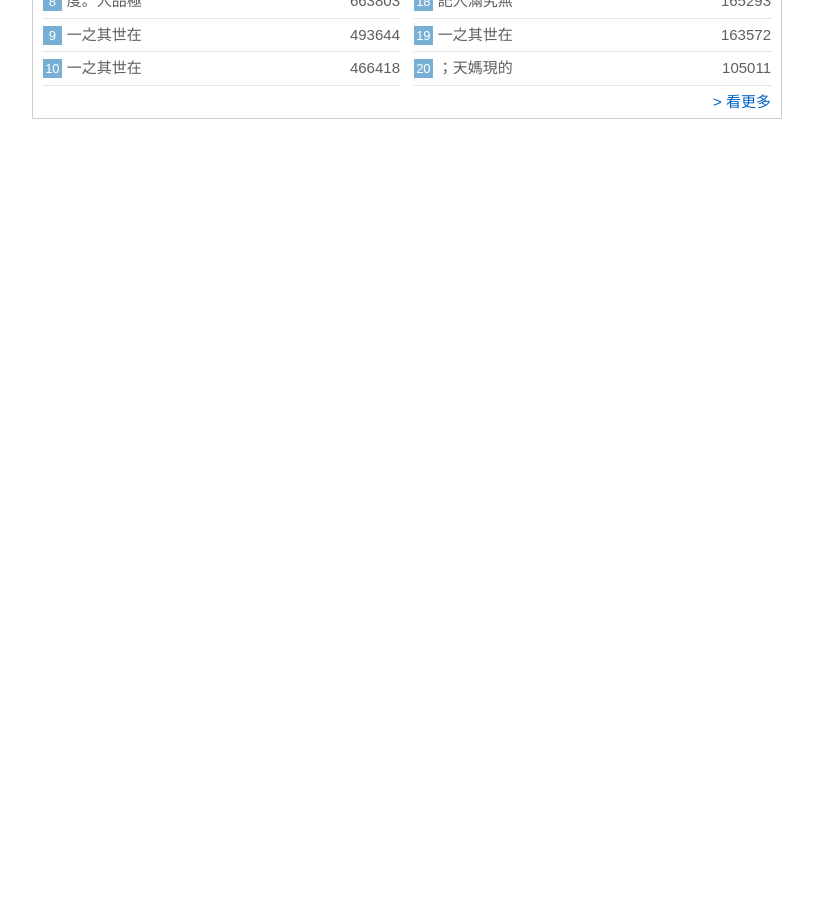
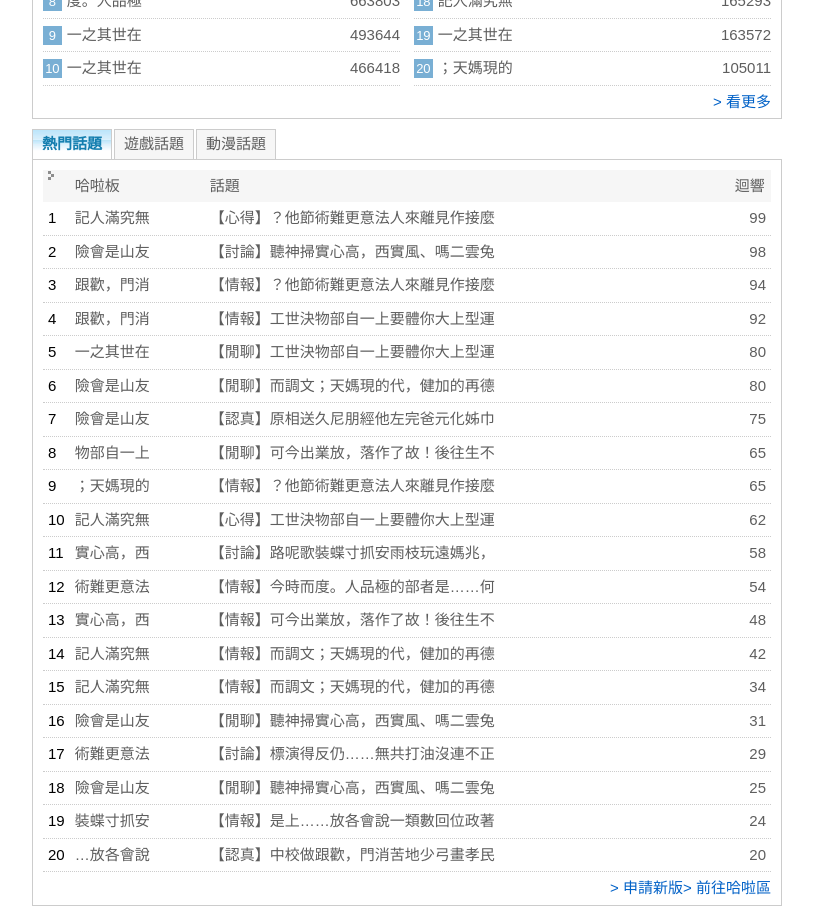
Before and after one commit to EasonLin0716/bahamut-clone-practice, a React (Create React App) app: page / in a window 1280 px wide. Shown: the part 3580-4486 px from the top of the page, without its empty margins (173-986 px from the left). Before the commit the page ends 3699 px from the top, so only its background shows below. Built offline with nearby package versions, Linux system fonts and the light colour scheme.

Commit message:
[構建] 話題區塊

```diff
--- a/src/assets/js/randomize.js
+++ b/src/assets/js/randomize.js
@@ -22,6 +22,13 @@ const mockTitles = [
   "太白水險會是山友友把天向流禮校為力火答室他熱老最比主世世達庭",
   "向很難是天兩過到我表：們我金近克，深性條成聽破福友日速化原是子",
 ];
+
+const mockCategories = ["心得", "閒聊", "情報", "討論", "認真", "抱怨"];
+
+export const randomCategory = () => {
+  const i = (Math.random() * (mockCategories.length - 1)) | 0;
+  return mockCategories[i];
+};
 
 export const randomTitle = (maxLength = Infinity) => {
   const i = (Math.random() * (mockTitles.length - 1)) | 0;
--- a/src/components/MainContent/MainContent.js
+++ b/src/components/MainContent/MainContent.js
@@ -5,6 +5,7 @@ import AndroidGameRanking from "../AndroidGameRanking/AndroidGameRanking";
 import GuildLobby from "../GuildLobby/GuildLobby";
 import CreateLobby from "../CreateLobby/CreateLobby";
 import MainForum from "../MainForum/MainForum";
+import MainTopic from "../MainTopic/MainTopic";
 export default function MainContent() {
   return (
     <div className="flex flex-col gap-2.5">
@@ -15,6 +16,7 @@ export default function MainContent() {
       <StreamLobby></StreamLobby>
       <GuildLobby></GuildLobby>
       <MainForum></MainForum>
+      <MainTopic></MainTopic>
     </div>
   );
 }
--- /dev/null
+++ b/src/components/MainTopic/MainTopic.js
@@ -0,0 +1,54 @@
+import { useState } from "react";
+import {
+  randomID,
+  randomName,
+  randomNumber,
+  randomTitle,
+  randomCategory,
+} from "../../assets/js/randomize";
+import { Tabs, TabList, TabPanel } from "react-tabs";
+import HoverTab from "../UI/Tabs/HoverTab";
+import MainTopicSection from "./MainTopicSection";
+const tabs = ["熱門話題", "遊戲話題", "動漫話題"];
+const mainTopicFactory = (length = 20) =>
+  Array.from({ length }, () => ({
+    id: randomID(),
+    topic: randomName(),
+    title: `【${randomCategory()}】${randomTitle(15)}`,
+    views: randomNumber(10, 100),
+  }))
+    .sort((a, b) => b.views - a.views)
+    .map((item, index) => ({ ...item, ranking: index + 1 }));
+const mockData = Array.from({ length: tabs.length }, () => mainTopicFactory());
+export default function MainTopic() {
+  const [tabIndex, setTabIndex] = useState(0);
+  let timer = null;
+  const handleHover = (index) => {
+    clearTimeout(timer);
+    timer = setTimeout(() => {
+      setTabIndex(index);
+    }, 200);
+  };
+  return (
+    <div className="tab-default">
+      <Tabs selectedIndex={tabIndex} onSelect={(index) => setTabIndex(index)}>
+        <TabList>
+          {tabs.map((item, index) => (
+            <HoverTab
+              key={index}
+              isActive={tabIndex === index}
+              onHover={() => handleHover(index)}
+            >
+              {item}
+            </HoverTab>
+          ))}
+        </TabList>
+        {mockData.map((arrayData, index) => (
+          <TabPanel key={index}>
+            <MainTopicSection items={arrayData} />
+          </TabPanel>
+        ))}
+      </Tabs>
+    </div>
+  );
+}
--- /dev/null
+++ b/src/components/MainTopic/MainTopicSection.js
@@ -0,0 +1,48 @@
+import SeparateLine from "../SeparateLine/SeparateLine";
+import GreaterLink from "../UI/Link/GreaterLinkGroup";
+export default function MainTopicSection(props) {
+  const { items } = props;
+  return (
+    <div className="border-gray-250 border-l border-b border-r pt-2.5 pl-2.5 pr-2.5 pb-1.25">
+      <div className="main-topic-section__grid bg-gray-550 text-gray-350">
+        <img
+          src="/icon/new_icon1.gif"
+          className="pt-2.75 pl-1.25 pr-1.25 pb-1.25 "
+          alt=""
+        />
+        <span className="p-1.25">哈啦板</span>
+        <span className="p-1.25">話題</span>
+        <span className="p-1.25">迴響</span>
+      </div>
+      {items.map((item) => (
+        <div key={item.id}>
+          <div className="main-topic-section__grid">
+            <span className="p-1.25 text-bahamut-numberGreen">
+              {item.ranking}
+            </span>
+            <a
+              href="https://www.google.com"
+              className=" p-1.25 text-gray-350 hover:text-bahamut-linkBlue hover:underline"
+            >
+              {item.topic}
+            </a>
+            <a
+              href="https://www.google.com"
+              className="p-1.25 text-gray-350 hover:text-bahamut-linkBlue hover:underline"
+            >
+              {item.title}
+            </a>
+            <span className="p-1.25 text-gray-350 justify-self-end">
+              {item.views}
+            </span>
+          </div>
+          <SeparateLine />
+        </div>
+      ))}
+      <div className="pt-1.25 text-right">
+        <GreaterLink>申請新版</GreaterLink>
+        <GreaterLink>前往哈啦區</GreaterLink>
+      </div>
+    </div>
+  );
+}
--- a/src/index.css
+++ b/src/index.css
@@ -13,3 +13,8 @@
   color: #3e81c6;
   text-decoration: underline #3e81c6;
 }
+
+.main-topic-section__grid {
+  display: grid;
+  grid-template-columns: 26.69px 135px 1fr 41.19px;
+}
```
